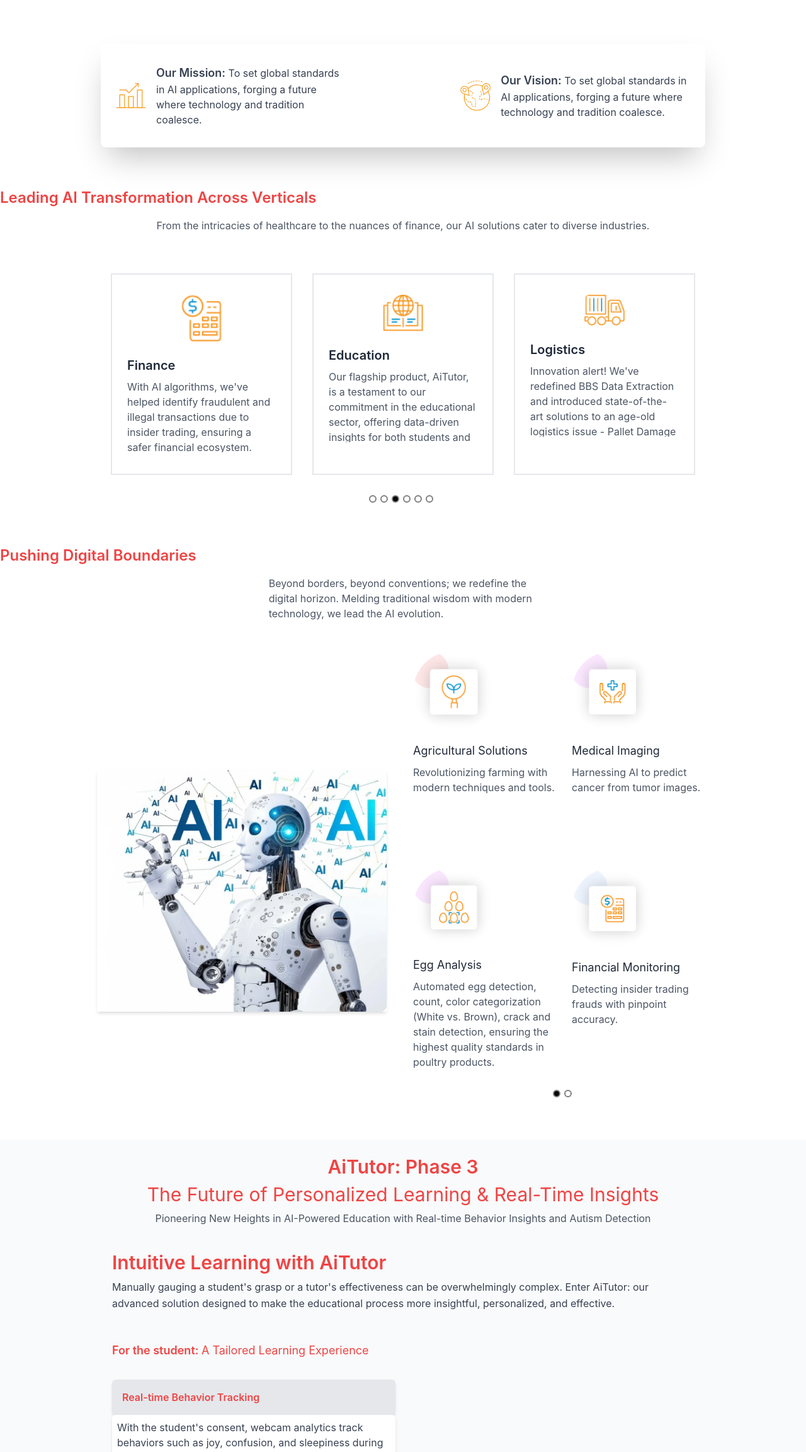
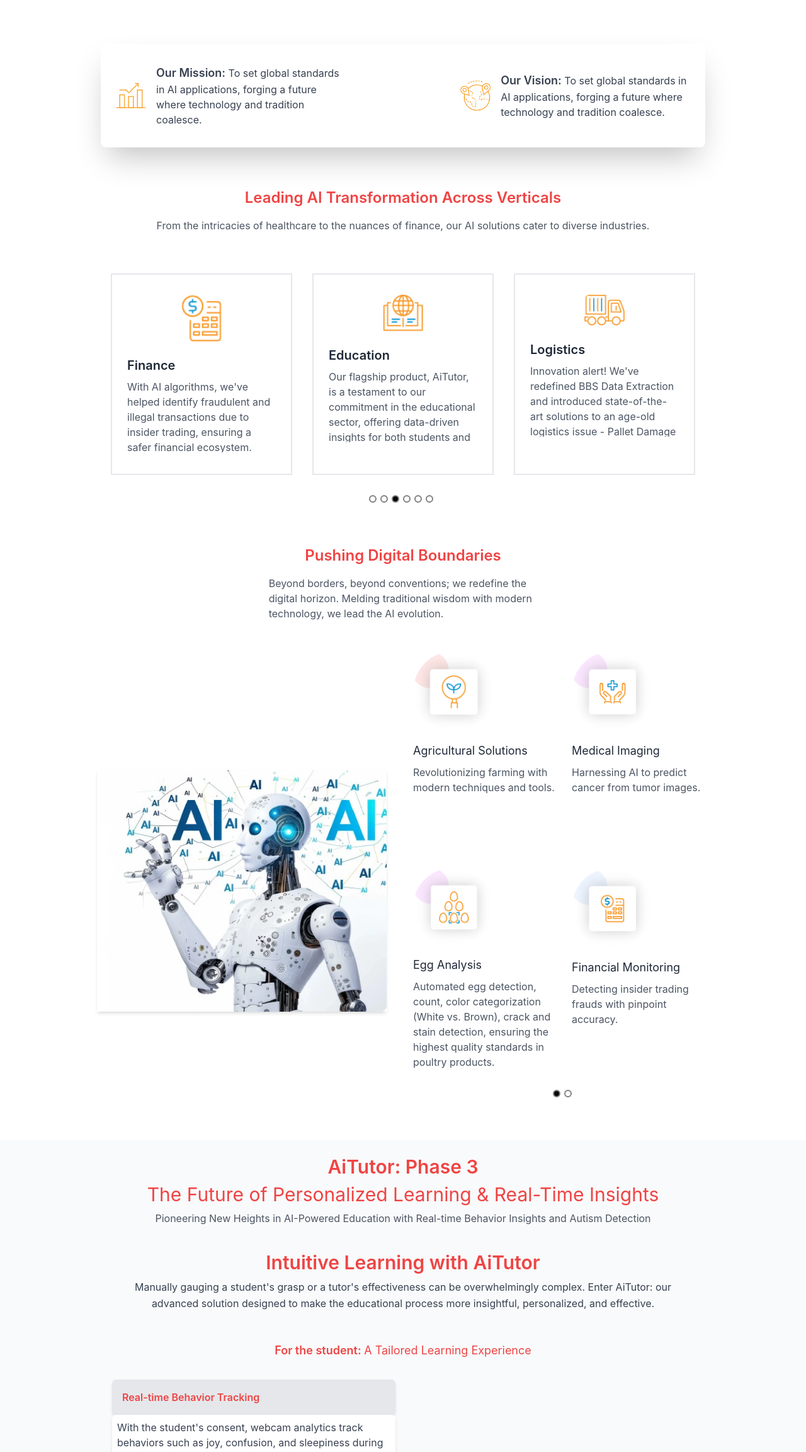
Before and after one commit to Debadattajena080/aiSpryClone, a React (Create React App) app: page / in a window 1280 px wide. Shown: the part 1174-3479 px from the top of the page at 63% size. Built offline with nearby package versions, Linux system fonts and the light colour scheme.

Commit message:
ui design

```diff
--- a/src/components/home/AiTutorPhase.jsx
+++ b/src/components/home/AiTutorPhase.jsx
@@ -19,10 +19,10 @@
           </p>
         </div>
         <div className="mt-10">
-          <h3 className="text-3xl font-semibold text-red-500 mb-2">
+          <h3 className="text-3xl font-semibold text-red-500 mb-2 text-center ">
             Intuitive Learning with AiTutor
           </h3>
-          <p className="text-gray-700 leading-relaxed">
+          <p className="text-gray-700 leading-relaxed text-center">
             Manually gauging a student's grasp or a tutor's effectiveness can be
             overwhelmingly complex. Enter AiTutor: our advanced solution
             designed to make the educational process more insightful,
@@ -30,7 +30,7 @@
           </p>
         </div>
         <div className="mt-12">
-          <h4 className="text-lg text-red-500">
+          <h4 className="text-lg text-red-500 text-center">
             <span className="font-semibold">For the student: </span>
             <span>A Tailored Learning Experience</span>
           </h4>
--- a/src/components/home/Home.jsx
+++ b/src/components/home/Home.jsx
@@ -141,7 +141,7 @@
 
       <section className="mt-16">
         <div>
-          <h1 className="text-2xl md:text-2xl text-red-500 font-semibold">
+          <h1 className="text-2xl md:text-2xl text-red-500 font-semibold text-center">
             Leading AI Transformation Across Verticals
           </h1>
           <p className="text-gray-600 py-4 text-start md:text-center mx-4">
@@ -154,7 +154,7 @@
 
       <section className="mt-16 ">
         <div>
-          <h1 className="text-2xl md:text-2xl text-red-500 font-semibold">
+          <h1 className="text-2xl md:text-2xl text-red-500 font-semibold text-center">
             Pushing Digital Boundaries
           </h1>
           <p className="text-gray-600 py-4 md:w-1/3 mx-auto">
```
